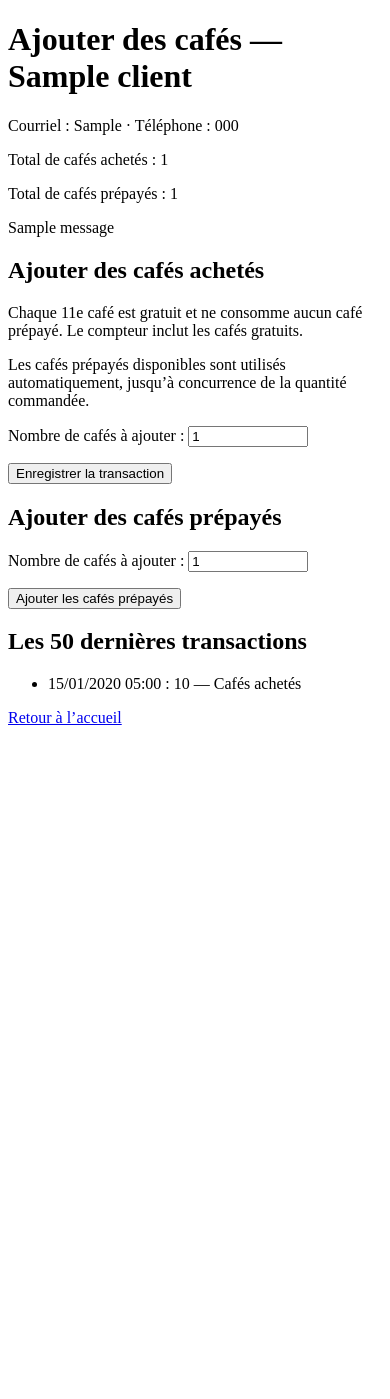
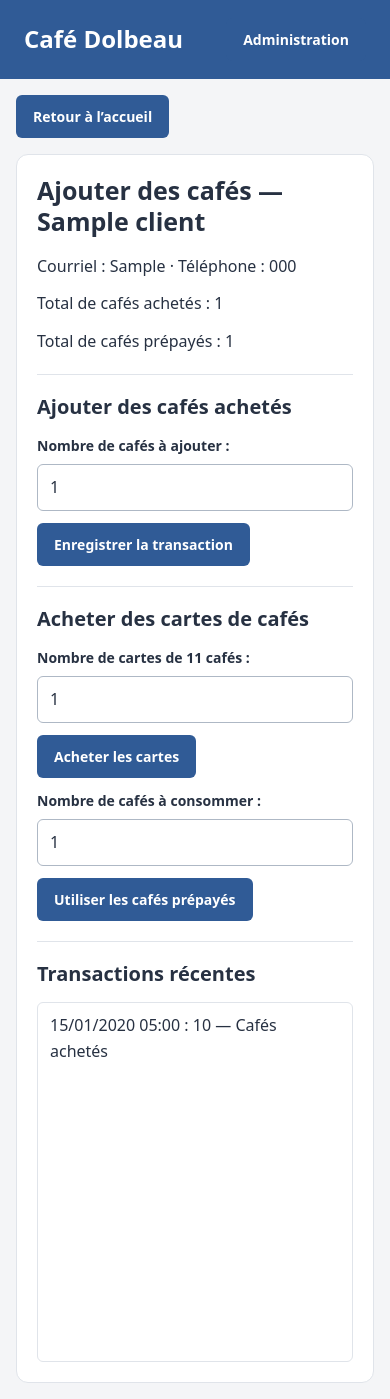
Before and after one commit to ShepherdPoggers/cafeDolbeau_, a Django app: page /clients/1/cafes/ in a window 390 px wide. Before the commit the page ends 725 px from the top, so only its background shows below. Run offline with Django 5.2, Linux system fonts and the light colour scheme; tables that the repository leaves empty hold one stand-in row (values such as "Sample post"); one stand-in notice (Sample message) is shown.

Commit message:
Page admin fait, tweak des mechanique d'achat en cours

```diff
--- a/CafeDolbeau/admin.py
+++ b/CafeDolbeau/admin.py
@@ -3,7 +3,11 @@
 from .models import Client
 
 
+admin.site.site_header = "Administration Café Dolbeau"
+admin.site.site_title = "Administration Café Dolbeau"
+
+
 @admin.register(Client)
 class ClientAdmin(admin.ModelAdmin):
-    list_display = ("nom_complet", "telephone", "courriel", "nombre_cafes_achetes")
+    list_display = ("nom_complet", "telephone", "courriel", "nombre_cafes_achetes", "nombre_cafes_prepayes")
     search_fields = ("nom_complet", "telephone", "courriel")
--- a/CafeDolbeau/forms.py
+++ b/CafeDolbeau/forms.py
@@ -6,6 +6,20 @@
 class AjoutCafesForm(forms.Form):
     quantite = forms.IntegerField(label="Nombre de cafés à ajouter", min_value=1,
                                  max_value=2147483647, initial=1)
+
+
+class UtilisationPrepayesForm(AjoutCafesForm):
+    quantite = forms.IntegerField(
+        label="Nombre de cafés à consommer", min_value=1,
+        max_value=2147483647, initial=1,
+    )
+
+
+class AchatCartesForm(forms.Form):
+    quantite = forms.IntegerField(
+        label="Nombre de cartes de 11 cafés", min_value=1,
+        max_value=2147483647 // 11, initial=1,
+    )
 
 
 class ClientForm(forms.ModelForm):
--- a/CafeDolbeau/models.py
+++ b/CafeDolbeau/models.py
@@ -35,6 +35,7 @@
         ACHAT = "achat", "Cafés achetés"
         PREPAYE = "prepaye", "Cafés prépayés"
         GRATUIT = "gratuit", "Cafés gratuits"
+        UTILISE = "utilise", "Cafés prépayés consommés"
 
     type_transaction = models.CharField(
         "type de transaction", max_length=10, choices=Type.choices, default=Type.ACHAT
--- /dev/null
+++ b/CafeDolbeau/static/CafeDolbeau/cafes.js
@@ -0,0 +1,74 @@
+(() => {
+    const forms = [...document.querySelectorAll(".form-cafes")];
+    const buttons = forms.map(form => form.querySelector("button[type=submit]"));
+    const messages = document.getElementById("messages-cafes");
+    let messageTimer;
+    let pending = false;
+
+    const banner = document.querySelector(".site-banner");
+    const updatePosition = () => {
+        messages.style.setProperty("--banner-height", `${banner.getBoundingClientRect().height}px`);
+    };
+    updatePosition();
+    new ResizeObserver(updatePosition).observe(banner);
+
+    function dismissLater() {
+        clearTimeout(messageTimer);
+        if (!messages.matches(":hover")) {
+            messageTimer = setTimeout(() => messages.replaceChildren(), 2000);
+        }
+    }
+
+    messages.addEventListener("mouseenter", () => clearTimeout(messageTimer));
+    messages.addEventListener("mouseleave", dismissLater);
+    dismissLater();
+
+    for (const form of forms) {
+        form.addEventListener("submit", async event => {
+            event.preventDefault();
+            if (pending) return;
+            pending = true;
+            const errors = form.querySelector(".erreurs-cafes");
+            errors.replaceChildren();
+            clearTimeout(messageTimer);
+            messages.replaceChildren();
+            buttons.forEach(button => { button.disabled = true; });
+            form.setAttribute("aria-busy", "true");
+            try {
+                const response = await fetch(form.action, {
+                    method: "POST",
+                    body: new FormData(form),
+                    headers: { "X-Requested-With": "XMLHttpRequest" },
+                });
+                const data = await response.json();
+                if (response.status === 400 && data.erreurs) {
+                    errors.textContent = Object.values(data.erreurs).flat()
+                        .map(error => error.message).join(" ");
+                    return;
+                }
+                if (!response.ok) throw new Error("Échec de l’enregistrement");
+                const counters = document.getElementById("compteurs-cafes").querySelectorAll("p");
+                counters[0].textContent = `Total de cafés achetés : ${data.achetes}`;
+                counters[1].textContent = `Total de cafés prépayés : ${data.prepayes}`;
+                const history = document.getElementById("transactions-cafes");
+                history.innerHTML = data.historique;
+                history.scrollTop = 0;
+                for (const message of data.messages) {
+                    const paragraph = document.createElement("p");
+                    paragraph.setAttribute("role", "status");
+                    paragraph.className = message.tags;
+                    paragraph.textContent = message.texte;
+                    messages.append(paragraph);
+                }
+                dismissLater();
+                form.reset();
+            } catch (error) {
+                errors.textContent = "Impossible de confirmer l’enregistrement. Actualisez la page pour vérifier l’historique avant de réessayer.";
+            } finally {
+                pending = false;
+                buttons.forEach(button => { button.disabled = false; });
+                form.setAttribute("aria-busy", "false");
+            }
+        });
+    }
+})();
--- /dev/null
+++ b/CafeDolbeau/static/CafeDolbeau/style.css
@@ -0,0 +1,122 @@
+/* Style commun : pages du café et connexion à l'administration. */
+.cafe-page {
+    margin: 0;
+    background: #f4f5f7;
+    color: #273142;
+    font: 16px/1.6 system-ui, sans-serif;
+}
+.cafe-page * { box-sizing: border-box; }
+.cafe-layout { position: relative; display: flow-root; }
+.cafe-page .back-home { position: absolute; top: 24px; left: max(16px, calc(50% - 700px)); margin: 0; }
+@media (max-width: 1400px) {
+    .cafe-page .back-home { position: static; margin: 16px 16px 0; }
+}
+.cafe-content {
+    max-width: 1000px;
+    margin: 24px auto;
+    padding: 24px;
+    background: #fff;
+    border: 1px solid #e0e4ea;
+    border-radius: 12px;
+}
+.cafe-page h1 { margin: 0 0 16px; font-size: 30px; line-height: 1.25; }
+.cafe-page h2 { margin: 20px 0 12px; padding-top: 16px; border-top: 1px solid #e0e4ea; font-size: 22px; }
+.cafe-page #titre-recherche { margin-top: 0; padding-top: 0; border-top: 0; }
+.cafe-page h3 { font-size: 18px; }
+.cafe-page p { margin: 0 0 12px; }
+.cafe-page a { color: #305b96; text-underline-offset: 3px; }
+.cafe-page form { margin-bottom: 12px; }
+.site-banner { background: #305b96; }
+.site-banner-inner {
+    max-width: 1000px;
+    margin: 0 auto;
+    padding: 18px 24px;
+    display: flex;
+    align-items: center;
+    justify-content: space-between;
+    gap: 16px;
+    flex-wrap: wrap;
+}
+.cafe-page .site-name { color: #fff; font-size: 24px; font-weight: 700; text-decoration: none; }
+.cafe-page .admin-access { margin: 0 0 0 auto; }
+.admin-access button { background: #fff; color: #305b96; }
+.admin-access button:hover { background: #edf1f6; }
+.cafe-page label { display: block; margin-bottom: 6px; font-size: 14px; font-weight: 600; }
+.cafe-page input:not([type=hidden]):not([type=submit]) {
+    display: block;
+    width: 100%;
+    max-width: 480px;
+    padding: 10px 12px;
+    border: 1px solid #aeb8c5;
+    border-radius: 6px;
+    background: #fff;
+    color: #273142;
+    font: inherit;
+}
+.cafe-page input[type=search] { margin-bottom: 14px; }
+.search-field { position: relative; max-width: 480px; margin-bottom: 14px; }
+.cafe-page .search-field input { padding-right: 48px; margin-bottom: 0; }
+.search-field input::-webkit-search-cancel-button { -webkit-appearance: none; }
+.cafe-page #effacer-recherche { position: absolute; top: 50%; right: 4px; transform: translateY(-50%); width: 40px; height: 40px; padding: 0; background: transparent; color: #526174; font-size: 26px; line-height: 1; }
+.cafe-page #effacer-recherche:hover { background: #edf1f6; color: #273142; }
+.cafe-page button, .login input[type=submit] {
+    padding: 10px 16px;
+    border: 1px solid transparent;
+    border-radius: 6px;
+    background: #305b96;
+    color: #fff;
+    font: 600 14px/1.5 system-ui, sans-serif;
+    cursor: pointer;
+}
+.cafe-page button:hover, .login input[type=submit]:hover { background: #244675; }
+.cafe-page button + a { display: inline-block; margin: 8px 0 8px 12px; }
+.cafe-page :focus-visible, .login :focus-visible { outline: 3px solid #b16a16; outline-offset: 3px; }
+.table-scroll { overflow-x: auto; margin-block: 10px; }
+#resultats-recherche { height: 360px; overflow: auto; border: 1px solid #e0e4ea; border-radius: 6px; }
+#resultats-recherche th { position: sticky; top: 0; z-index: 1; }
+#resultats-recherche { scrollbar-gutter: stable; }
+#resultats-recherche table { table-layout: fixed; min-width: 720px; }
+#resultats-recherche th:last-child { width: 160px; }
+.cafe-page table { width: 100%; border-collapse: collapse; font-size: 14px; }
+.cafe-page th, .cafe-page td { padding: 8px 6px; text-align: left; border-bottom: 1px solid #e0e4ea; }
+.cafe-page th { background: #f4f5f7; font-weight: 600; }
+.cafe-page td { overflow-wrap: anywhere; }
+.cell-text { display: block; overflow: hidden; white-space: nowrap; text-overflow: ellipsis; }
+.cafe-page tbody tr:hover { background: #fafbfc; }
+.row-actions { display: flex; flex-wrap: nowrap; gap: 6px; align-items: center; }
+.row-actions form { margin: 0; flex-shrink: 0; }
+.row-actions button { white-space: nowrap; padding: 8px 10px; }
+.cafe-page [role=status] { padding: 12px 16px; background: #edf5ef; color: #285338; border-left: 3px solid #568063; border-radius: 4px; }
+.cafe-page #recherche-status { margin: 0; padding: 0; border: 0; background: transparent; color: #526174; font-size: 14px; line-height: 1.5; }
+.cafe-page #recherche-status:empty { display: none; }
+.cafe-page .felicitations { font-weight: 700; color: #593880; background: #f3eff8; border-color: #80639d; }
+#messages-cafes { position: fixed; top: calc(var(--banner-height, 80px) + 12px); right: 16px; z-index: 1000; width: min(420px, calc(100% - 32px)); max-height: calc(100dvh - var(--banner-height, 80px) - 28px); overflow-y: auto; pointer-events: none; }
+#messages-cafes p { margin: 0 0 8px; box-shadow: 0 4px 18px #0002; pointer-events: auto; }
+#messages-cafes p:last-child { margin-bottom: 0; }
+.cafe-page .errorlist { color: #a12c35; }
+.erreurs-cafes { color: #a12c35; }
+.erreurs-cafes:not(:empty) { margin-bottom: 10px; }
+.cafe-page button:disabled { opacity: .6; cursor: wait; }
+.cafe-page ul:not(.errorlist) { padding-left: 22px; }
+.cafe-page li { margin-bottom: 8px; }
+.transactions-scroll { height: 360px; overflow: auto; scrollbar-gutter: stable; border: 1px solid #e0e4ea; border-radius: 6px; }
+.cafe-page .transactions-scroll ul { list-style: none; margin: 0; padding: 0; }
+.cafe-page .transactions-scroll li { margin: 0; padding: 10px 12px; border-bottom: 1px solid #e0e4ea; overflow-wrap: anywhere; }
+.cafe-page .transactions-scroll li:last-child { border-bottom: 0; }
+
+/* Conserve la structure native du formulaire Django. */
+body.login { background: #f4f5f7; }
+.login #container { width: min(420px, calc(100% - 32px)); min-width: 0; border: 1px solid #e0e4ea; border-radius: 12px; overflow: hidden; }
+.login #header { background: #305b96; padding: 22px 16px; }
+.login #branding h1, .login #branding h1 a { color: #fff; }
+.login #content { padding: 24px; }
+.login .form-row #id_username, .login .form-row #id_password { padding: 10px; border-radius: 6px; }
+.login .submit-row { padding: 12px 0 0; }
+.login input[type=submit] { width: 100%; }
+.login form[method=get] input[type=submit] { background: #edf1f6; color: #305b96; border-color: #cad3df; }
+.login form[method=get] input[type=submit]:hover { background: #dfe7f1; }
+@media (max-width: 640px) {
+    .cafe-content { margin: 16px; padding: 20px; }
+    .cafe-page h1 { font-size: 25px; }
+    .cafe-page h2 { font-size: 20px; }
+}
--- a/CafeDolbeau/templates/ajouter_cafes.html
+++ b/CafeDolbeau/templates/ajouter_cafes.html
@@ -1,62 +1,67 @@
+{% load static %}
 <!DOCTYPE html>
 <html lang="fr">
 <head>
     <meta charset="UTF-8">
+    <meta name="viewport" content="width=device-width, initial-scale=1">
+    <link rel="stylesheet" href="{% static 'CafeDolbeau/style.css' %}">
     <title>Café Dolbeau — Ajouter des cafés</title>
-    <style>
-        .felicitations {
-            display: inline-block;
-            font-weight: 800;
-            color: #7130a0;
-        }
-        @supports (background-clip: text) or (-webkit-background-clip: text) {
-            .felicitations {
-                background: linear-gradient(90deg, #c62828, #ad4800, #806600, #20732b, #1565c0, #7130a0);
-                background-clip: text;
-                -webkit-background-clip: text;
-                color: transparent;
-            }
-        }
-        @media (forced-colors: active) {
-            .felicitations {
-                background: none;
-                color: CanvasText;
-            }
-        }
-    </style>
+    <script src="{% static 'CafeDolbeau/cafes.js' %}" defer></script>
 </head>
-<body>
+<body class="cafe-page">
+<header class="site-banner">
+    <div class="site-banner-inner">
+        <a class="site-name" href="{% url 'accueil' %}">Café Dolbeau</a>
+        <form class="admin-access" method="get" action="{% url 'admin:index' %}">
+            <div class="erreurs-cafes" role="alert"></div>
+        <button type="submit">Administration</button>
+        </form>
+    </div>
+</header>
+<div class="cafe-layout">
+    <form class="back-home" method="get" action="{% url 'accueil' %}">
+        <button type="submit">Retour à l’accueil</button>
+    </form>
+<main class="cafe-content">
     <h1>Ajouter des cafés — {{ client.nom_complet }}</h1>
     <p>Courriel : {{ client.courriel|default:"—" }} · Téléphone : {{ client.telephone|default:"—" }}</p>
+    <div id="compteurs-cafes" aria-live="polite">
     <p>Total de cafés achetés : {{ client.nombre_cafes_achetes }}</p>
     <p>Total de cafés prépayés : {{ client.nombre_cafes_prepayes }}</p>
+    </div>
+    <div id="messages-cafes" role="region" aria-label="Messages de transaction" aria-live="polite">
     {% for message in messages %}
         <p role="status" class="{{ message.tags }}">{{ message }}</p>
     {% endfor %}
+    </div>
     <h2>Ajouter des cafés achetés</h2>
-    <p>Chaque 11e café est gratuit et ne consomme aucun café prépayé. Le compteur inclut les cafés gratuits.</p>
-    <p>Les cafés prépayés disponibles sont utilisés automatiquement, jusqu’à concurrence de la quantité commandée.</p>
-    <form method="post" action="{% url 'ajouter_cafes' client.pk %}">
+    <form class="form-cafes" method="post" action="{% url 'ajouter_cafes' client.pk %}">
         {% csrf_token %}
         <input type="hidden" name="type_transaction" value="achat">
         {{ form.as_p }}
+        <div class="erreurs-cafes" role="alert"></div>
         <button type="submit">Enregistrer la transaction</button>
     </form>
-    <h2>Ajouter des cafés prépayés</h2>
-    <form method="post" action="{% url 'ajouter_cafes' client.pk %}">
+    <h2>Acheter des cartes de cafés</h2>
+    <form class="form-cafes" method="post" action="{% url 'ajouter_cafes' client.pk %}">
         {% csrf_token %}
         <input type="hidden" name="type_transaction" value="prepaye">
         {{ form_prepaye.as_p }}
-        <button type="submit">Ajouter les cafés prépayés</button>
+        <div class="erreurs-cafes" role="alert"></div>
+        <button type="submit">Acheter les cartes</button>
     </form>
-    <h2>Les 50 dernières transactions</h2>
-    <ul>
-        {% for transaction in transactions %}
-            <li>{{ transaction.date_creation|date:"d/m/Y H:i" }} : {{ transaction.quantite }} — {{ transaction.get_type_transaction_display }}</li>
-        {% empty %}
-            <li>Aucune transaction enregistrée.</li>
-        {% endfor %}
-    </ul>
-    <a href="{% url 'accueil' %}">Retour à l’accueil</a>
+    <form class="form-cafes" method="post" action="{% url 'ajouter_cafes' client.pk %}">
+        {% csrf_token %}
+        <input type="hidden" name="type_transaction" value="utilise">
+        {{ form_utilisation.as_p }}
+        <div class="erreurs-cafes" role="alert"></div>
+        <button type="submit">Utiliser les cafés prépayés</button>
+    </form>
+    <h2 id="titre-transactions">Transactions récentes</h2>
+    <div id="transactions-cafes" class="transactions-scroll" role="region" aria-labelledby="titre-transactions" tabindex="0">
+    {% include "transactions_cafe.html" %}
+    </div>
+</main>
+</div>
 </body>
 </html>
--- /dev/null
+++ b/CafeDolbeau/templates/transactions_cafe.html
@@ -0,0 +1,7 @@
+    <ul>
+        {% for transaction in transactions %}
+            <li>{{ transaction.date_creation|date:"d/m/Y H:i" }} : {{ transaction.quantite }} — {{ transaction.get_type_transaction_display }}</li>
+        {% empty %}
+            <li>Aucune transaction enregistrée.</li>
+        {% endfor %}
+    </ul>
--- a/CafeDolbeau/views.py
+++ b/CafeDolbeau/views.py
@@ -1,9 +1,10 @@
 from django.contrib import messages
 from django.db.models import Q
-from django.http import HttpResponseBadRequest
+from django.http import HttpResponseBadRequest, JsonResponse
+from django.template.loader import render_to_string
 from django.shortcuts import get_object_or_404, redirect, render
 
-from .forms import AjoutCafesForm, ClientForm
+from .forms import AchatCartesForm, AjoutCafesForm, ClientForm, UtilisationPrepayesForm
 from .models import Client, TransactionCafe
 from .services import ajouter_cafes
 
@@ -15,13 +16,18 @@
 def accueil(request):
     """Recherche des clients et gère leur ajout depuis l'accueil."""
     recherche = request.GET.get("q", "").strip()
-    resultats = Client.objects.none()
+    resultats = Client.objects.all()
     if recherche:
         resultats = Client.objects.filter(
             Q(nom_complet__icontains=recherche)
             | Q(telephone__icontains=recherche)
             | Q(courriel__icontains=recherche)
         )
+    if request.method == "GET" and request.GET.get("partiel") == "recherche":
+        return render(request, "resultats_recherche.html", {
+            "recherche": recherche,
+            "resultats": resultats,
+        })
     form = ClientForm(request.POST if request.method == "POST" else None)
     if request.method == "POST" and form.is_valid():
         form.save() # Crée un nouvel objet Client et l'enregistre dans la base de données.
@@ -33,32 +39,20 @@
         "resultats": resultats,
     })
 
-
-def modifier_client(request, pk):
-    """Modifie les coordonnées d'un client existant."""
-    client = get_object_or_404(Client, pk=pk)
-    form = ClientForm(
-        request.POST if request.method == "POST" else None,
-        instance=client,
-    )
-    if request.method == "POST" and form.is_valid():
-        form.save()
-        messages.success(request, "Le client a été modifié avec succès.")
-        return redirect("accueil")
-    return render(request, "modifier_client.html", {"form": form, "client": client})
-
-
 def ajouter_cafes_client(request, pk):
     client = get_object_or_404(Client, pk=pk)
+    asynchrone = request.headers.get("X-Requested-With") == "XMLHttpRequest"
     formulaires = {
         TransactionCafe.Type.ACHAT: AjoutCafesForm(),
-        TransactionCafe.Type.PREPAYE: AjoutCafesForm(auto_id="prepaye_%s"),
+        TransactionCafe.Type.PREPAYE: AchatCartesForm(auto_id="prepaye_%s"),
+        TransactionCafe.Type.UTILISE: UtilisationPrepayesForm(auto_id="utilise_%s"),
     }
     if request.method == "POST":
         type_transaction = request.POST.get("type_transaction", TransactionCafe.Type.ACHAT)
         if type_transaction not in formulaires:
             return HttpResponseBadRequest("Type de transaction invalide.")
-        form = AjoutCafesForm(request.POST, auto_id=f"{type_transaction}_%s")
+        classe_formulaire = type(formulaires[type_transaction])
+        form = classe_formulaire(request.POST, auto_id=f"{type_transaction}_%s")
         formulaires[type_transaction] = form
         if form.is_valid():
             transactions = ajouter_cafes(client, form.cleaned_data["quantite"], type_transaction)
@@ -68,10 +62,26 @@
                 messages.success(request, "Fecilication un café gratuit est accordé", extra_tags="felicitations")
                 if gratuits > 1:
                     messages.success(request, f"{gratuits} cafés gratuits accordés au total.")
+            if asynchrone:
+                client.refresh_from_db()
+                return JsonResponse({
+                    "achetes": client.nombre_cafes_achetes,
+                    "prepayes": client.nombre_cafes_prepayes,
+                    "messages": [
+                        {"texte": str(message), "tags": message.tags}
+                        for message in messages.get_messages(request)
+                    ],
+                    "historique": render_to_string("transactions_cafe.html", {
+                        "transactions": client.transactions_cafe.all()[:50],
+                    }),
+                })
             return redirect("ajouter_cafes", pk=client.pk)
+        if asynchrone:
+            return JsonResponse({"erreurs": form.errors.get_json_data()}, status=400)
     return render(request, "ajouter_cafes.html", {
         "client": client,
         "form": formulaires[TransactionCafe.Type.ACHAT],
         "form_prepaye": formulaires[TransactionCafe.Type.PREPAYE],
+        "form_utilisation": formulaires[TransactionCafe.Type.UTILISE],
         "transactions": client.transactions_cafe.all()[:50],
     })
--- a/config/urls.py
+++ b/config/urls.py
@@ -22,6 +22,5 @@
 urlpatterns = [
     path('admin/', admin.site.urls),
     path('', views.accueil, name="accueil"),
-    path('clients/<int:pk>/modifier/', views.modifier_client, name="modifier_client"),
     path('clients/<int:pk>/cafes/', views.ajouter_cafes_client, name="ajouter_cafes"),
 ]
```
Also changed, not shown: CafeDolbeau/services.py (+29 -11 lines), CafeDolbeau/static/CafeDolbeau/recherche.js (added, +57 -0 lines), CafeDolbeau/templates/accueil.html (+25 -46 lines), CafeDolbeau/templates/admin/login.html (added, +16 -0 lines), CafeDolbeau/templates/modifier_client.html (deleted, +0 -17 lines), CafeDolbeau/templates/resultats_recherche.html (added, +32 -0 lines), CafeDolbeau/tests.py (+128 -34 lines), CafeDolbeau/migrations/0006_alter_transactioncafe_type_transaction.py (added), README.md.
